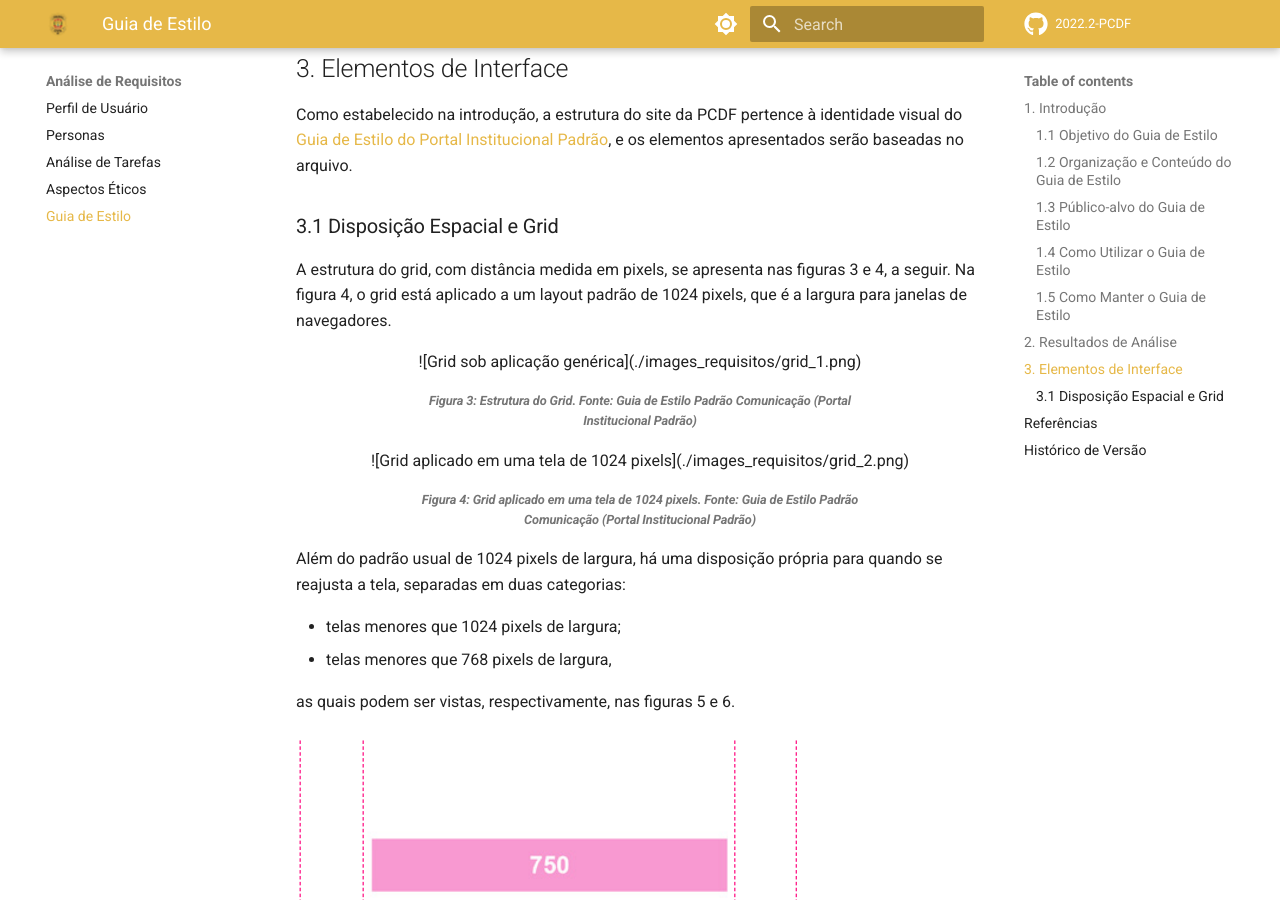
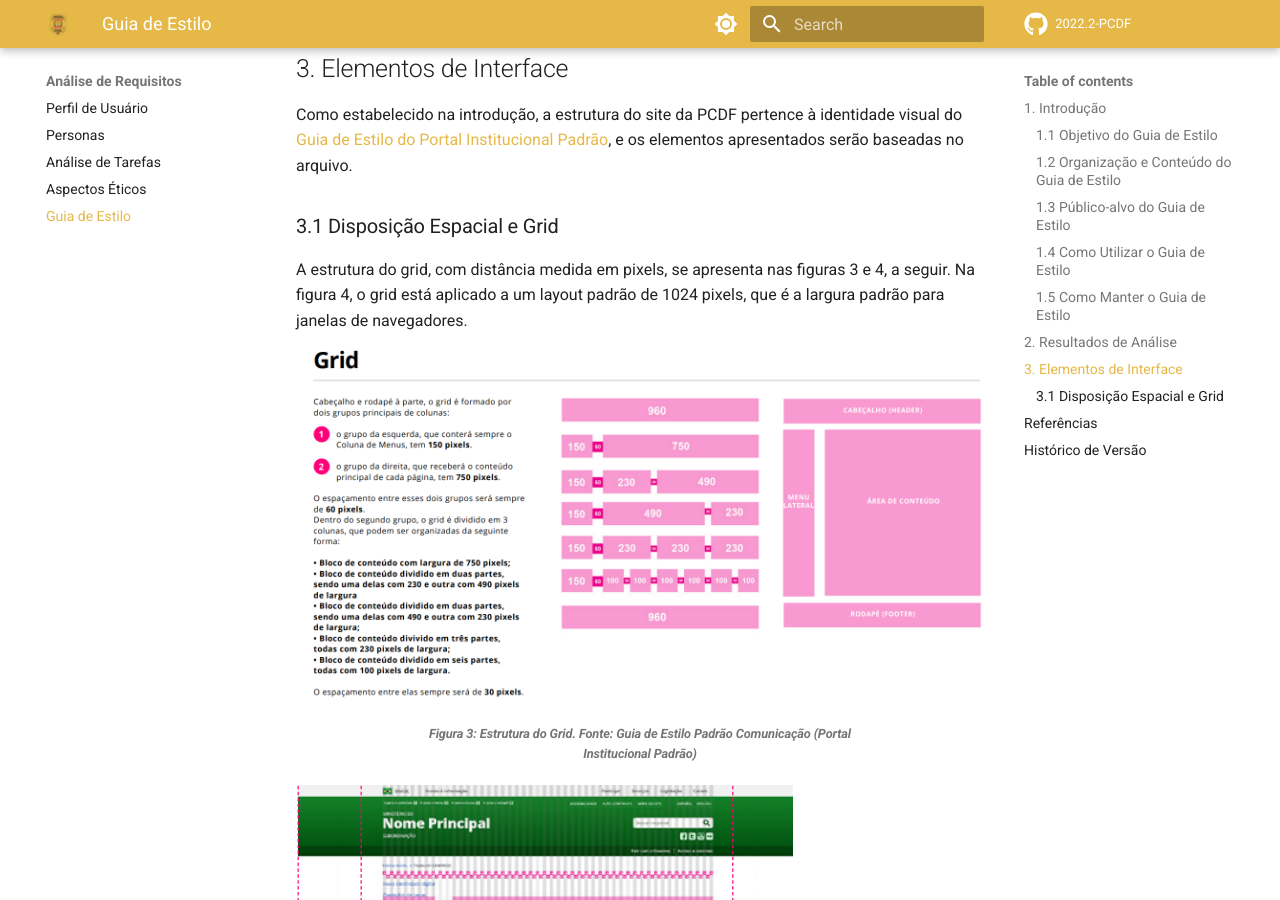
Before and after one commit to Interacao-Humano-Computador/2022.2-PCDF, an MkDocs documentation site: the page built from docs/analise-de-requisitos/guia_de_estilo.md, in a window 1280 px wide and 900 px high, scrolled down 2016 px. Built offline with MkDocs 1.6.1 and Material for MkDocs 9.7.7, drawn with Linux system fonts in a browser that asks for light colours; comment, search, counter and statistics services are not loaded.

Commit message:
formatação

```diff
--- a/docs/analise-de-requisitos/guia_de_estilo.md
+++ b/docs/analise-de-requisitos/guia_de_estilo.md
@@ -60,22 +60,20 @@ Como estabelecido na introdução, a estrutura do site da PCDF pertence à ident
 
 ### 3.1 Disposição Espacial e Grid
 
-A estrutura do grid, com distância medida em pixels, se apresenta nas figuras 3 e 4, a seguir. Na figura 4, o grid está aplicado a um layout padrão de 1024 pixels, que é a largura para janelas de navegadores.
-<center>
+A estrutura do grid, com distância medida em pixels, se apresenta nas figuras 3 e 4, a seguir. Na figura 4, o grid está aplicado a um layout padrão de 1024 pixels, que é a largura padrão para janelas de navegadores.
+
 
 ![Grid sob aplicação genérica](./images_requisitos/grid_1.png)
     <figcaption align='center'>
         <h6>Figura 3:</b> Estrutura do Grid. Fonte: Guia de Estilo Padrão Comunicação (Portal Institucional Padrão)
     </figcaption>
-</center>
 
-<center>
 
 ![Grid aplicado em uma tela de 1024 pixels](./images_requisitos/grid_2.png)
     <figcaption align='center'>
         <h6>Figura 4:</b> Grid aplicado em uma tela de 1024 pixels. Fonte: Guia de Estilo Padrão Comunicação (Portal Institucional Padrão)
     </figcaption>
-</center>
+
 
 Além do padrão usual de 1024 pixels de largura, há uma disposição própria para quando se reajusta a tela, separadas em duas categorias:
 <ul>
@@ -84,17 +82,18 @@ Além do padrão usual de 1024 pixels de largura, há uma disposição própria
 </ul>
 as quais podem ser vistas, respectivamente, nas figuras 5 e 6.
 
+
 ![Grid aplicado em uma tela menor qye 1024 pixels](./images_requisitos/grid_3.png)
     <figcaption align='center'>
         <h6>Figura 5:</b> Grid aplicado em uma tela menor que 1024 pixels. Fonte: Guia de Estilo Padrão Comunicação (Portal Institucional Padrão)
     </figcaption>
-</center>
+
 
 ![Grid aplicado em uma tela menor que 768 pixels](./images_requisitos/grid_4.png)
     <figcaption align='center'>
         <h6>Figura 6:</b> Grid aplicado em uma tela menor que 768 pixels. Fonte: Guia de Estilo Padrão Comunicação (Portal Institucional Padrão)
     </figcaption>
-</center>
+
 
 
 ## Referências
```
